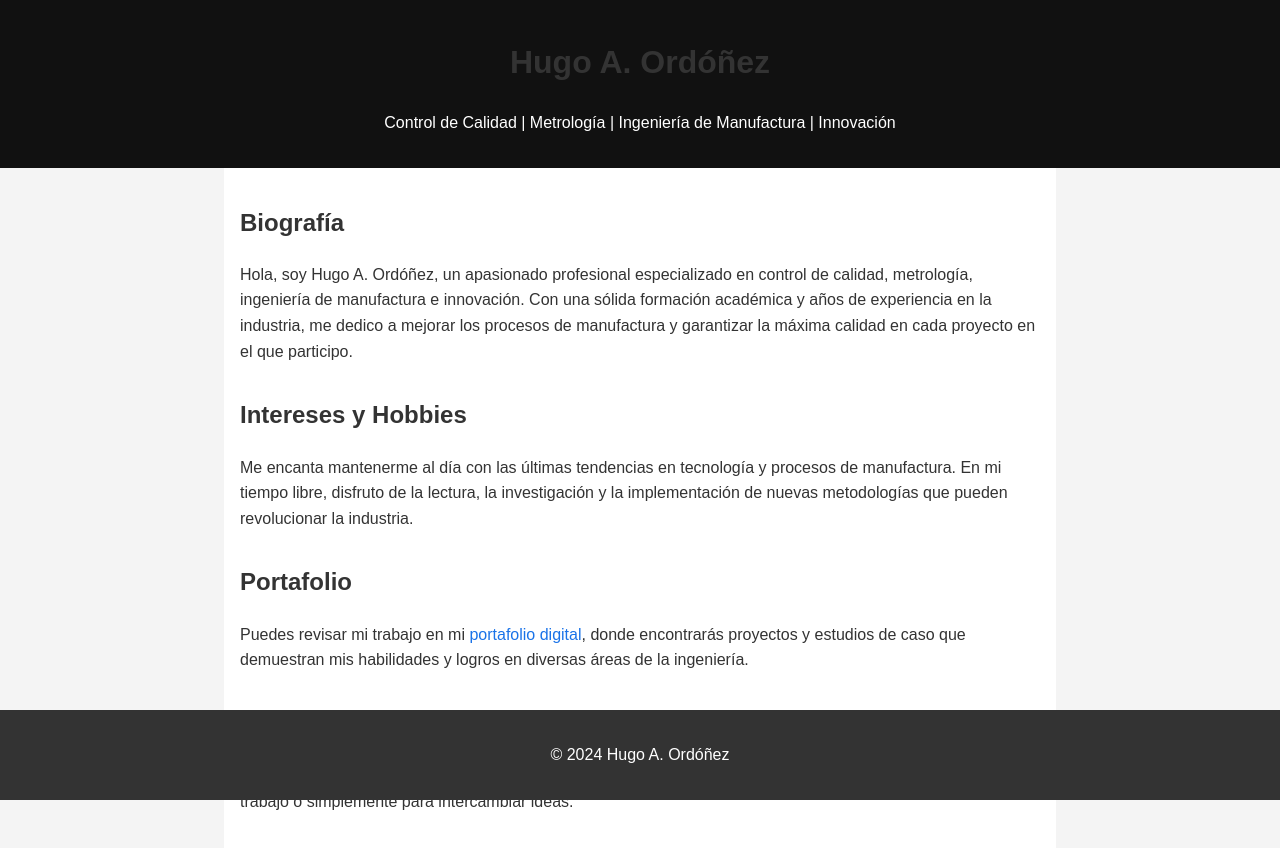
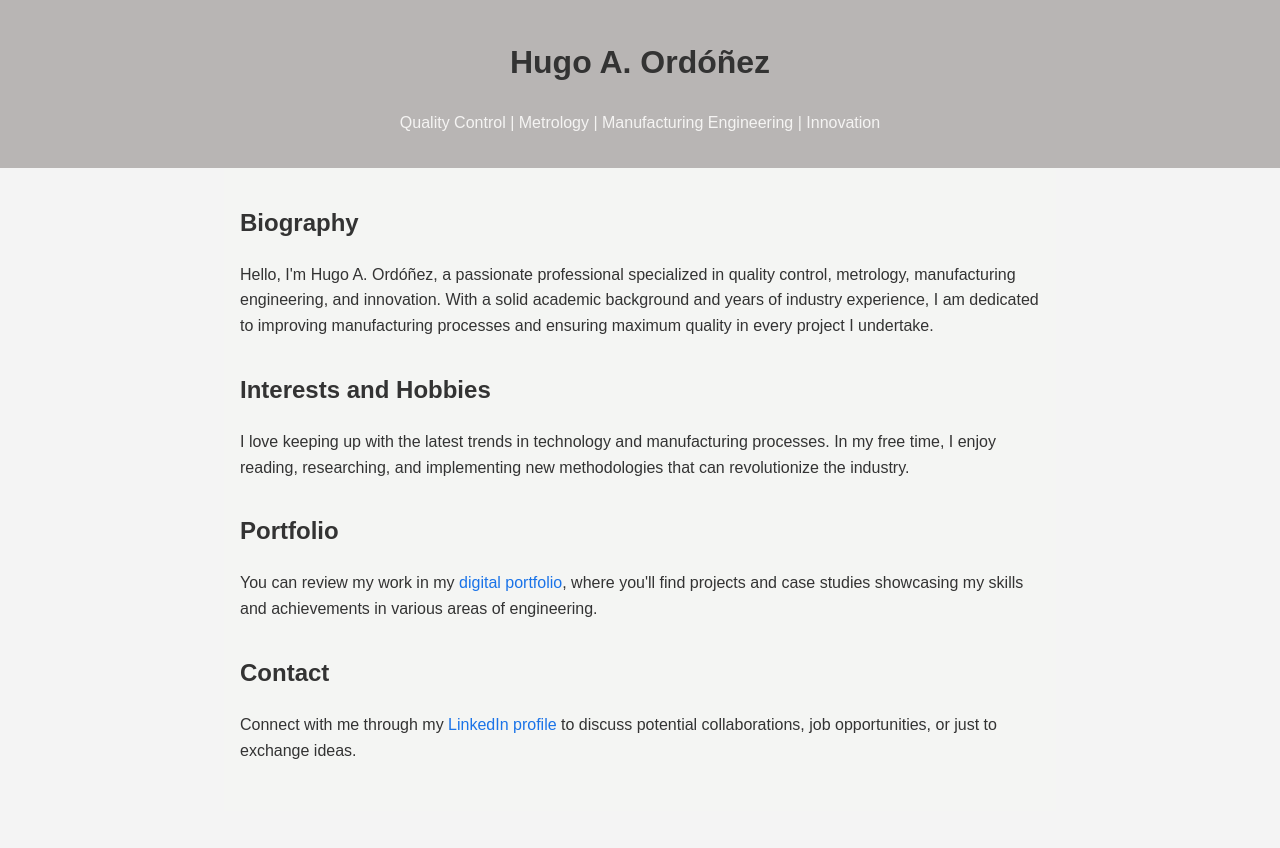
Before and after one commit to h-a-ordonez/profile, a plain HTML site: page index.html in a window 1280 px wide. After the commit the page ends 811 px from the top, so only its background shows below. Drawn offline with Linux system fonts and the light colour scheme.

Commit message:
Update index.html

```diff
--- a/index.html
+++ b/index.html
@@ -1,21 +1,21 @@
 <!DOCTYPE html>
-<html lang="es">
+<html lang="en">
 <head>
     <meta charset="UTF-8">
     <meta name="viewport" content="width=device-width, initial-scale=1.0">
-    <title>Hugo A. Ordóñez - Página Personal</title>
+    <title>Hugo A. Ordóñez - Personal Website</title>
     <style>
         body {
             font-family: Arial, sans-serif;
             line-height: 1.6;
             margin: 0;
             padding: 0;
-            background-color: #f4f4f4;
+            background-color: #F4F4F4;
             color: #333;
         }
         header {
-            background: #111;
-            color: #fff;
+            background: #B8B5B4;
+            color: #F5F4F3;
             padding: 1em 0;
             text-align: center;
         }
@@ -23,7 +23,7 @@
             max-width: 800px;
             margin: 0 auto;
             padding: 1em;
-            background: #fff;
+            background: #F4F5F3;
         }
         h1, h2 {
             color: #333;
@@ -56,28 +56,30 @@
 <body>
     <header>
         <h1>Hugo A. Ordóñez</h1>
-        <p>Control de Calidad | Metrología | Ingeniería de Manufactura | Innovación</p>
+        <p>Quality Control | Metrology | Manufacturing Engineering | Innovation</p>
     </header>
     <div class="container">
         <div class="section">
-            <h2>Biografía</h2>
-            <p>Hola, soy Hugo A. Ordóñez, un apasionado profesional especializado en control de calidad, metrología, ingeniería de manufactura e innovación. Con una sólida formación académica y años de experiencia en la industria, me dedico a mejorar los procesos de manufactura y garantizar la máxima calidad en cada proyecto en el que participo.</p>
+            <h2>Biography</h2>
+            <p>Hello, I'm Hugo A. Ordóñez, a passionate professional specialized in quality control, metrology, manufacturing engineering, and innovation. With a solid academic background and years of industry experience, I am dedicated to improving manufacturing processes and ensuring maximum quality in every project I undertake.</p>
         </div>
         <div class="section">
-            <h2>Intereses y Hobbies</h2>
-            <p>Me encanta mantenerme al día con las últimas tendencias en tecnología y procesos de manufactura. En mi tiempo libre, disfruto de la lectura, la investigación y la implementación de nuevas metodologías que pueden revolucionar la industria.</p>
+            <h2>Interests and Hobbies</h2>
+            <p>I love keeping up with the latest trends in technology and manufacturing processes. In my free time, I enjoy reading, researching, and implementing new methodologies that can revolutionize the industry.</p>
         </div>
         <div class="section">
-            <h2>Portafolio</h2>
-            <p>Puedes revisar mi trabajo en mi <a href="https://www.canva.com/design/DAFuQY5gDzc/SOAt4mZE8eQgNTjYS0P7zQ/edit" target="_blank">portafolio digital</a>, donde encontrarás proyectos y estudios de caso que demuestran mis habilidades y logros en diversas áreas de la ingeniería.</p>
+            <h2>Portfolio</h2>
+            <p>You can review my work in my <a href="YOUR_PORTFOLIO_LINK" target="_blank">digital portfolio</a>, where you'll find projects and case studies showcasing my skills and achievements in various areas of engineering.</p>
         </div>
         <div class="section">
-            <h2>Contacto</h2>
-            <p>Conéctate conmigo a través de mi perfil de <a href="https://www.linkedin.com/in/hugo-a-ordonez" target="_blank">LinkedIn</a> para discutir posibles colaboraciones, oportunidades de trabajo o simplemente para intercambiar ideas.</p>
+            <h2>Contact</h2>
+            <p>Connect with me through my <a href="https://www.linkedin.com/in/hugo-a-ordonez" target="_blank">LinkedIn profile</a> to discuss potential collaborations, job opportunities, or just to exchange ideas.
+			</p>
+			 </div>
+			  </div>
+			   </div>
         </div>
     </div>
-    <footer>
-        <p>&copy; 2024 Hugo A. Ordóñez</p>
-    </footer>
+
 </body>
 </html>
```
